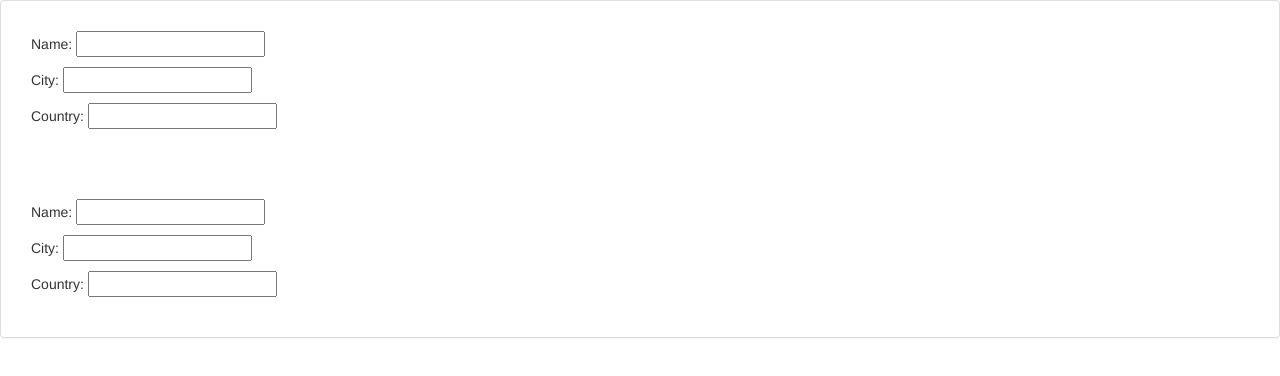
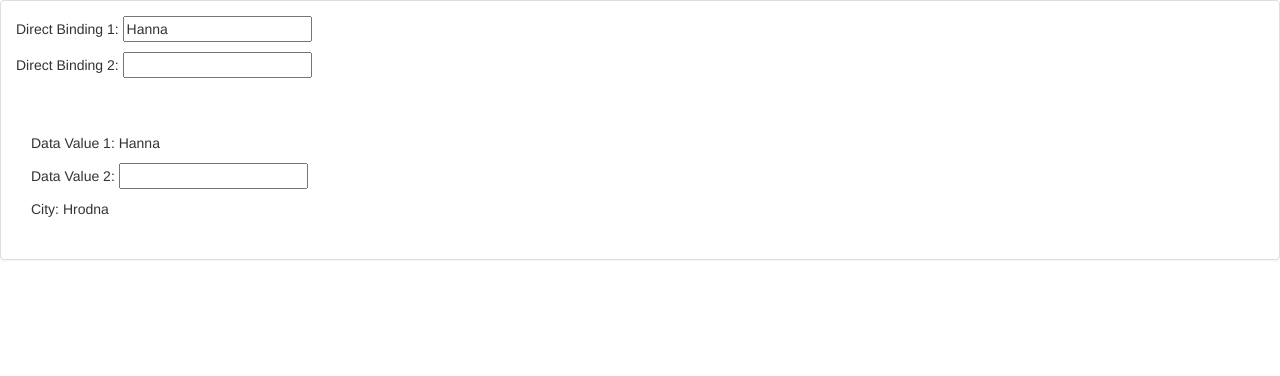
Before and after one commit to hanna-eismant/ProAngularJS, a website: page client/directiveScopes.html in a window 1280 px wide. Drawn offline with nearby package versions, Linux system fonts and the light colour scheme; some packages are replaced by stand-ins of ours; files that its build step writes are made by us from their sources; a script that the page names is missing.

Commit message:
Data binding in directives. Chapter 16

```diff
--- a/client/directiveScopes.html
+++ b/client/directiveScopes.html
@@ -21,9 +21,9 @@
 
     <script type="text/ng-template" id="scopeTemplate">
         <div class="panel-body">
-            <p>Name: <input ng-model="data.name"/></p>
-            <p>City: <input ng-model="city"/></p>
-            <p>Country: <input ng-model="country"/></p>
+            <p>Data Value 1: {{local1}}</p>
+            <p>Data Value 2: <input ng-model="local2"/></p>
+            <p>City: {{cityFn()}}</p>
         </div>
     </script>
 
@@ -31,23 +31,38 @@
         angular.module('directiveScopesApp', [])
                 .directive('scopeDemo', function () {
                     return {
-                        scope: {},
+                        scope: {
+                            local1: '@nameprop1',
+                            local2: '=nameprop2',
+                            cityFn: '&city'
+                        },
                         template: function () {
                             return angular.element(document.querySelector('#scopeTemplate')).html();
                         }
                     };
                 })
                 .controller('mainController', function ($scope) {
-                    $scope.data = {name: 'Hanna'};
+                    $scope.data = {name1: 'Hanna'};
                     $scope.city = 'Hrodna';
+
+                    $scope.getCity = function (name) {
+                        return name === 'Hanna' ? $scope.city : 'London';
+                    };
                 });
     </script>
 
 </head>
 <body ng-cloak ng-controller="mainController">
 <div class="panel panel-default">
-    <div class="panel-body" scope-demo></div>
-    <div class="panel-body" scope-demo></div>
+    <div class="panel-body">
+        <p>Direct Binding 1: <input ng-model="data.name1"/></p>
+        <p>Direct Binding 2: <input ng-model="data.name2"/></p>
+    </div>
+
+    <div class="panel-body" scope-demo
+         city="getCity(data.name1)"
+         nameprop1="{{data.name1}}"
+         nameprop2="data.name2"></div>
 </div>
 </body>
 </html>
```
